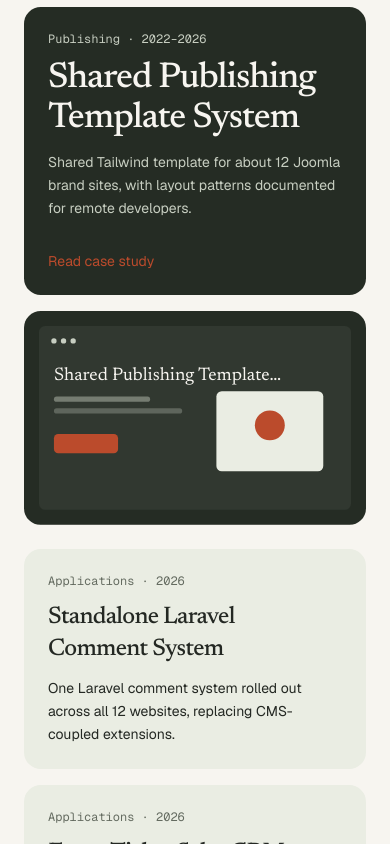
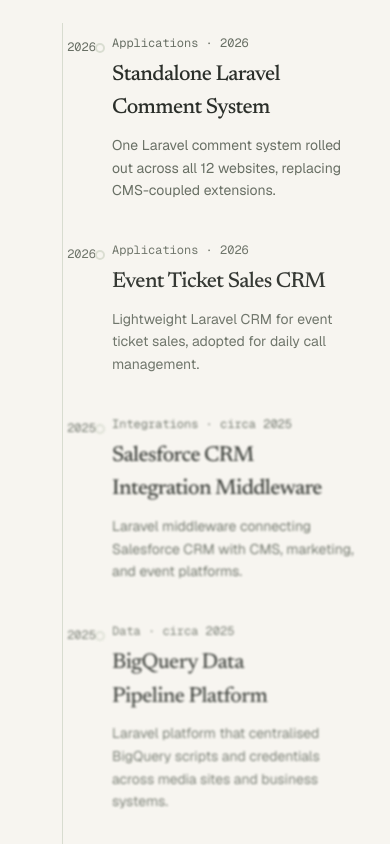
Before and after one commit to yuanyizun/yuanyizun.dev, a Next.js app: page / in a window 390 px wide. Shown: the part 1760-2604 px from the top of the page. Built offline with nearby package versions, Linux system fonts and the light colour scheme; no server answers.

Commit message:
refactor: selected works section

```diff
--- a/src/app/globals.css
+++ b/src/app/globals.css
@@ -347,6 +347,11 @@ html[data-positions="true"] [data-position] {
   }
 }
 
+.selected-work-timeline__item {
+  transition: filter 180ms ease, opacity 180ms ease;
+  will-change: filter, opacity;
+}
+
 @media (prefers-reduced-motion: reduce) {
   html {
     scroll-behavior: auto;
@@ -364,4 +369,11 @@ html[data-positions="true"] [data-position] {
   .header-ticker-static {
     display: block;
   }
+
+  .selected-work-timeline__item {
+    filter: none !important;
+    opacity: 1 !important;
+    transition: none;
+    will-change: auto;
+  }
 }
--- a/src/features/home-content.tsx
+++ b/src/features/home-content.tsx
@@ -1,12 +1,15 @@
 import Link from "next/link";
 import { formatDisplayDate } from "@/lib/headings";
 import type { Post, Project } from "@/lib/content";
-import { BrowserPreview } from "@/theme/covers";
+import { SelectedWorkTimeline } from "@/modules/selected-work-timeline";
 
 const featuredSlugs = [
-  "shared-publishing-templates",
   "laravel-comment-system",
   "event-ticket-sales-crm",
+  "salesforce-crm-middleware",
+  "bigquery-data-pipeline",
+  "shared-publishing-templates",
+  "aws-hosting-restructure",
 ] as const;
 
 export function HomeContent({
@@ -18,65 +21,21 @@ export function HomeContent({
 }) {
   const featured = featuredSlugs
     .map((slug) => projects.find((project) => project.slug === slug))
-    .filter((project): project is Project => Boolean(project));
-  const [lead, ...rest] = featured;
+    .filter((project): project is Project => Boolean(project))
+    .sort((a, b) => b.date.localeCompare(a.date));
 
   return (
     <div className="flex flex-col gap-16">
-      {lead ? (
-        <section className="flex flex-col gap-6">
-          <h2 className="font-heading text-[clamp(2rem,3vw,2.75rem)] tracking-[-0.03em]">
-            Selected work
-          </h2>
-          <div className="grid gap-4 lg:grid-cols-[minmax(0,1.15fr)_minmax(0,0.85fr)]">
-            <Link
-              href={`/projects/${lead.slug}`}
-              className="flex flex-col justify-between gap-8 rounded-xl bg-inverse p-6 text-inverse-foreground no-underline sm:p-8"
-            >
-              <div className="flex flex-col gap-3">
-                <p className="font-mono text-xs text-inverse-muted">
-                  {lead.kind ?? "Work"}
-                  {lead.period ? ` · ${lead.period}` : ""}
-                </p>
-                <p className="font-heading text-4xl tracking-[-0.03em]">
-                  {lead.title}
-                </p>
-                <p className="max-w-md text-sm leading-relaxed text-inverse-muted">
-                  {lead.summary}
-                </p>
-              </div>
-              <span className="text-sm text-primary">Read case study</span>
-            </Link>
-            <div className="overflow-hidden rounded-xl">
-              <BrowserPreview title={lead.title} tone="dark" />
-            </div>
-          </div>
-          {rest.length > 0 ? (
-            <ul className="grid gap-4 md:grid-cols-2">
-              {rest.map((project) => (
-                <li key={project.slug}>
-                  <Link
-                    href={`/projects/${project.slug}`}
-                    className="flex h-full flex-col gap-3 rounded-xl bg-card p-6 no-underline"
-                  >
-                    <p className="font-mono text-xs text-muted-foreground">
-                      {project.kind ?? "Work"}
-                      {project.period ? ` · ${project.period}` : ""}
-                    </p>
-                    <p className="font-heading text-2xl tracking-[-0.03em]">
-                      {project.title}
-                    </p>
-                    <p className="text-sm leading-relaxed">{project.summary}</p>
-                  </Link>
-                </li>
-              ))}
-            </ul>
-          ) : null}
-          <Link href="/projects" className="w-fit text-sm no-underline hover:text-primary">
-            All projects
-          </Link>
-        </section>
-      ) : null}
+      <SelectedWorkTimeline
+        projects={featured.map((project) => ({
+          slug: project.slug,
+          title: project.title,
+          date: project.date,
+          summary: project.summary,
+          period: project.period,
+          kind: project.kind,
+        }))}
+      />
 
       <section className="flex flex-col gap-5">
         <h2 className="font-heading text-[clamp(2rem,3vw,2.75rem)] tracking-[-0.03em]">
--- a/src/features/loading-fallbacks.tsx
+++ b/src/features/loading-fallbacks.tsx
@@ -85,26 +85,36 @@ export function ProjectsArchiveFallback() {
 export function HomeContentFallback() {
   return (
     <div
-      className="flex min-h-[42rem] flex-col gap-16"
+      className="flex min-h-[48rem] flex-col gap-16"
       role="status"
       aria-live="polite"
       aria-busy="true"
     >
       <span className="sr-only">Loading selected work…</span>
-      <section className="flex flex-col gap-6">
+      <section className="flex flex-col gap-8">
         <Bone className="h-10 w-56" />
-        <div className="grid gap-4 lg:grid-cols-[minmax(0,1.15fr)_minmax(0,0.85fr)]">
-          <Bone className="min-h-64 rounded-xl" />
-          <Bone className="min-h-64 rounded-xl" />
-        </div>
-        <ul className="grid gap-4 md:grid-cols-2">
-          <li>
-            <Bone className="min-h-40 w-full rounded-xl" />
-          </li>
-          <li>
-            <Bone className="min-h-40 w-full rounded-xl" />
-          </li>
+        <ul className="relative m-0 flex list-none flex-col p-0">
+          <span
+            className="pointer-events-none absolute top-2 bottom-2 left-[2.35rem] w-px bg-border sm:left-[3.1rem]"
+            aria-hidden
+          />
+          {Array.from({ length: 5 }, (_, index) => (
+            <li
+              key={index}
+              className="grid grid-cols-[4.5rem_minmax(0,1fr)] gap-4 py-5 sm:grid-cols-[6rem_minmax(0,1fr)] sm:gap-6 sm:py-6"
+            >
+              <div className="flex justify-end pt-1">
+                <Bone className="h-3 w-8" />
+              </div>
+              <div className="flex flex-col gap-2">
+                <Bone className="h-3 w-28" />
+                <Bone className="h-7 w-3/4 max-w-md" />
+                <Bone className="h-4 w-full max-w-xl" />
+              </div>
+            </li>
+          ))}
         </ul>
+        <Bone className="h-11 w-40" />
       </section>
       <section className="flex flex-col gap-5">
         <Bone className="h-10 w-52" />
--- /dev/null
+++ b/src/modules/selected-work-timeline.tsx
@@ -0,0 +1,144 @@
+"use client";
+
+import Link from "next/link";
+import { useEffect, useRef } from "react";
+import { ButtonLink } from "@/components/ui/button";
+
+export type TimelineProject = {
+  slug: string;
+  title: string;
+  date: string;
+  summary: string;
+  period?: string;
+  kind?: string;
+};
+
+function yearFromDate(date: string) {
+  return date.slice(0, 4);
+}
+
+export function SelectedWorkTimeline({
+  projects,
+}: {
+  projects: TimelineProject[];
+}) {
+  const listRef = useRef<HTMLOListElement>(null);
+  const itemRefs = useRef<(HTMLLIElement | null)[]>([]);
+
+  useEffect(() => {
+    const media = window.matchMedia("(prefers-reduced-motion: reduce)");
+    let frame = 0;
+
+    const clearStyles = () => {
+      for (const item of itemRefs.current) {
+        if (!item) continue;
+        item.style.filter = "";
+        item.style.opacity = "";
+      }
+    };
+
+    const update = () => {
+      if (media.matches) {
+        clearStyles();
+        return;
+      }
+
+      const center = window.innerHeight * 0.45;
+      const maxDist = Math.max(window.innerHeight * 0.5, 1);
+
+      for (const item of itemRefs.current) {
+        if (!item) continue;
+        const rect = item.getBoundingClientRect();
+        const itemCenter = rect.top + rect.height / 2;
+        const t = Math.min(Math.abs(itemCenter - center) / maxDist, 1);
+        item.style.filter = `blur(${(t * 3.5).toFixed(2)}px)`;
+        item.style.opacity = (1 - t * 0.5).toFixed(3);
+      }
+    };
+
+    const onScroll = () => {
+      cancelAnimationFrame(frame);
+      frame = requestAnimationFrame(update);
+    };
+
+    update();
+    window.addEventListener("scroll", onScroll, { passive: true });
+    window.addEventListener("resize", onScroll);
+    media.addEventListener("change", onScroll);
+
+    return () => {
+      cancelAnimationFrame(frame);
+      window.removeEventListener("scroll", onScroll);
+      window.removeEventListener("resize", onScroll);
+      media.removeEventListener("change", onScroll);
+      clearStyles();
+    };
+  }, [projects.length]);
+
+  if (projects.length === 0) {
+    return null;
+  }
+
+  return (
+    <section className="flex flex-col gap-8">
+      <h2 className="font-heading text-[clamp(2rem,3vw,2.75rem)] tracking-[-0.03em]">
+        Selected work
+      </h2>
+
+      <ol ref={listRef} className="selected-work-timeline relative m-0 list-none p-0">
+        <span
+          className="pointer-events-none absolute top-2 bottom-2 left-[2.35rem] w-px bg-border sm:left-[3.1rem]"
+          aria-hidden
+        />
+        {projects.map((project, index) => {
+          const year = yearFromDate(project.date);
+          return (
+            <li
+              key={project.slug}
+              ref={(node) => {
+                itemRefs.current[index] = node;
+              }}
+              className="selected-work-timeline__item relative"
+            >
+              <Link
+                href={`/projects/${project.slug}`}
+                className="grid grid-cols-[4.5rem_minmax(0,1fr)] gap-4 py-5 no-underline sm:grid-cols-[6rem_minmax(0,1fr)] sm:gap-6 sm:py-6"
+              >
+                <span className="relative flex items-start justify-end pt-1">
+                  <span
+                    className="absolute top-2 right-[-0.55rem] size-2.5 rounded-full border-2 border-border bg-background sm:right-[-0.7rem]"
+                    aria-hidden
+                  />
+                  <time
+                    dateTime={project.date}
+                    className="font-mono text-xs text-muted-foreground"
+                  >
+                    {year}
+                  </time>
+                </span>
+                <span className="flex min-w-0 flex-col gap-2 pr-1">
+                  <span className="font-mono text-xs text-muted-foreground">
+                    {project.kind ?? "Work"}
+                    {project.period ? ` · ${project.period}` : ""}
+                  </span>
+                  <span className="font-heading text-[clamp(1.35rem,2.2vw,1.85rem)] tracking-[-0.03em]">
+                    {project.title}
+                  </span>
+                  <span className="max-w-2xl text-sm leading-relaxed text-muted-foreground">
+                    {project.summary}
+                  </span>
+                </span>
+              </Link>
+            </li>
+          );
+        })}
+      </ol>
+
+      <div>
+        <ButtonLink href="/projects" variant="outline">
+          View all projects
+        </ButtonLink>
+      </div>
+    </section>
+  );
+}
```
